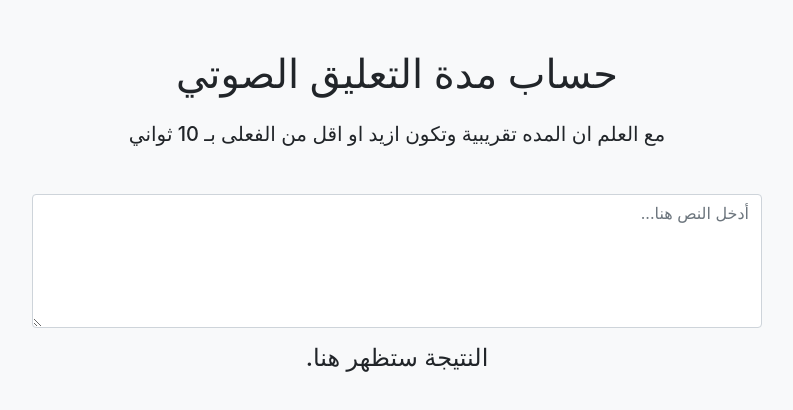
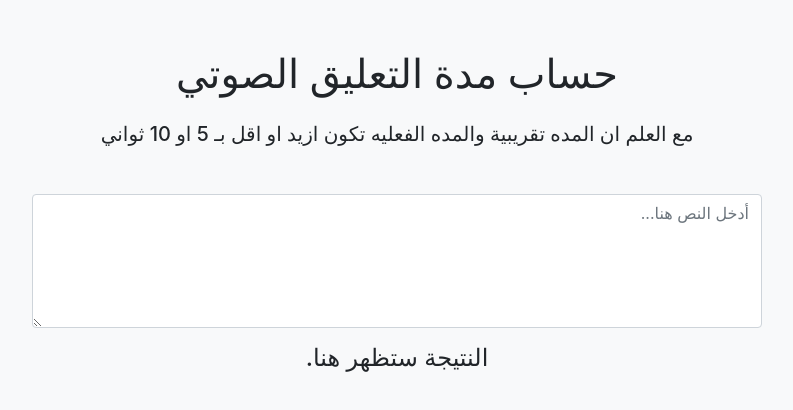
Before and after one commit to Devedmecheel/Voiceover-time, a plain HTML site: page index.html in a window 1280 px wide. Shown: the whole page, without its empty margins (243-1036 px from the left). Drawn offline with nearby package versions, Linux system fonts and the light colour scheme.

Commit message:
Update index.html

```diff
--- a/index.html
+++ b/index.html
@@ -19,7 +19,7 @@
 <body dir="rtl">
   <div class="container">
     <h1 class="text-center mb-4">حساب مدة التعليق الصوتي</h1>
-    <h5 class="text-center mb-5">مع العلم ان المده تقريبية وتكون ازيد او اقل من الفعلى بـ 10 ثواني</h5>
+    <h5 class="text-center mb-5">مع العلم ان المده تقريبية والمده الفعليه تكون ازيد او اقل بـ 5 او 10 ثواني</h5>
     <div class="row justify-content-center">
       <div class="col-md-8">
         <!-- حقل النص لإدخال المستخدم -->
```
